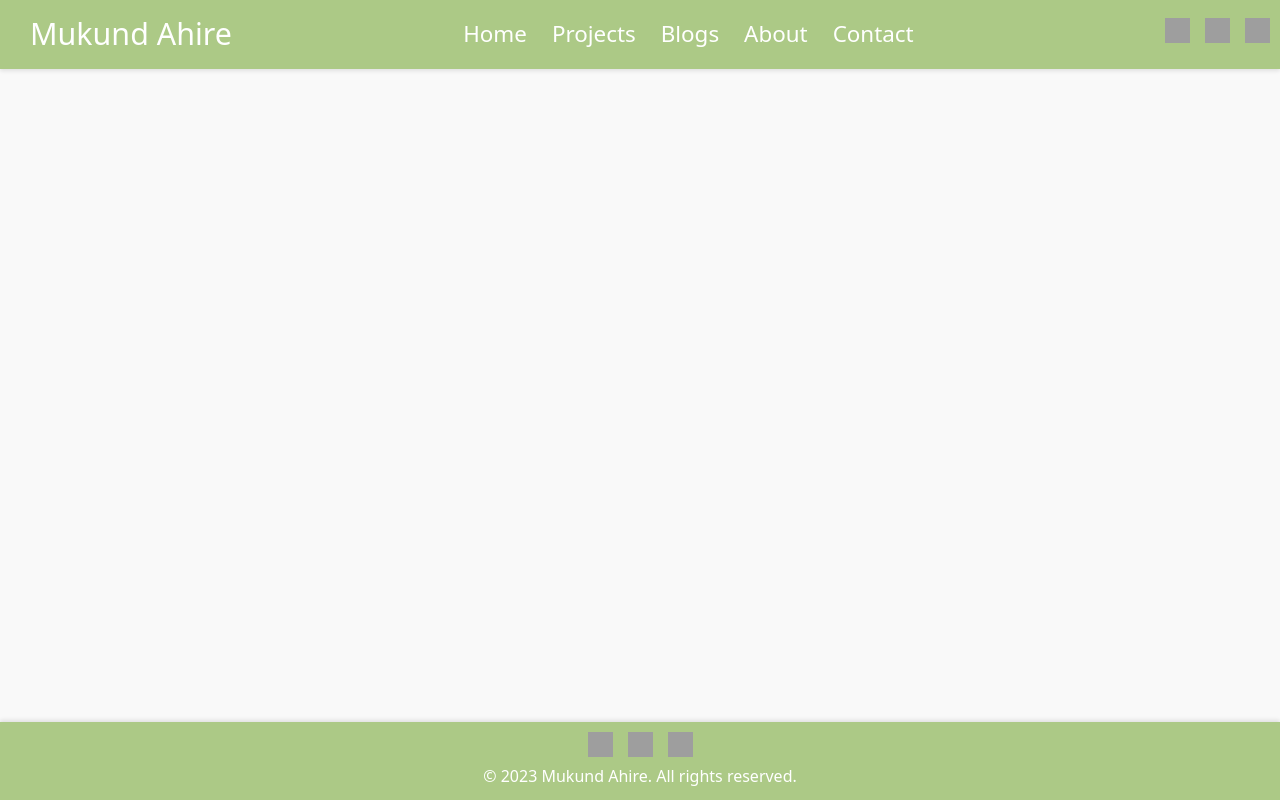
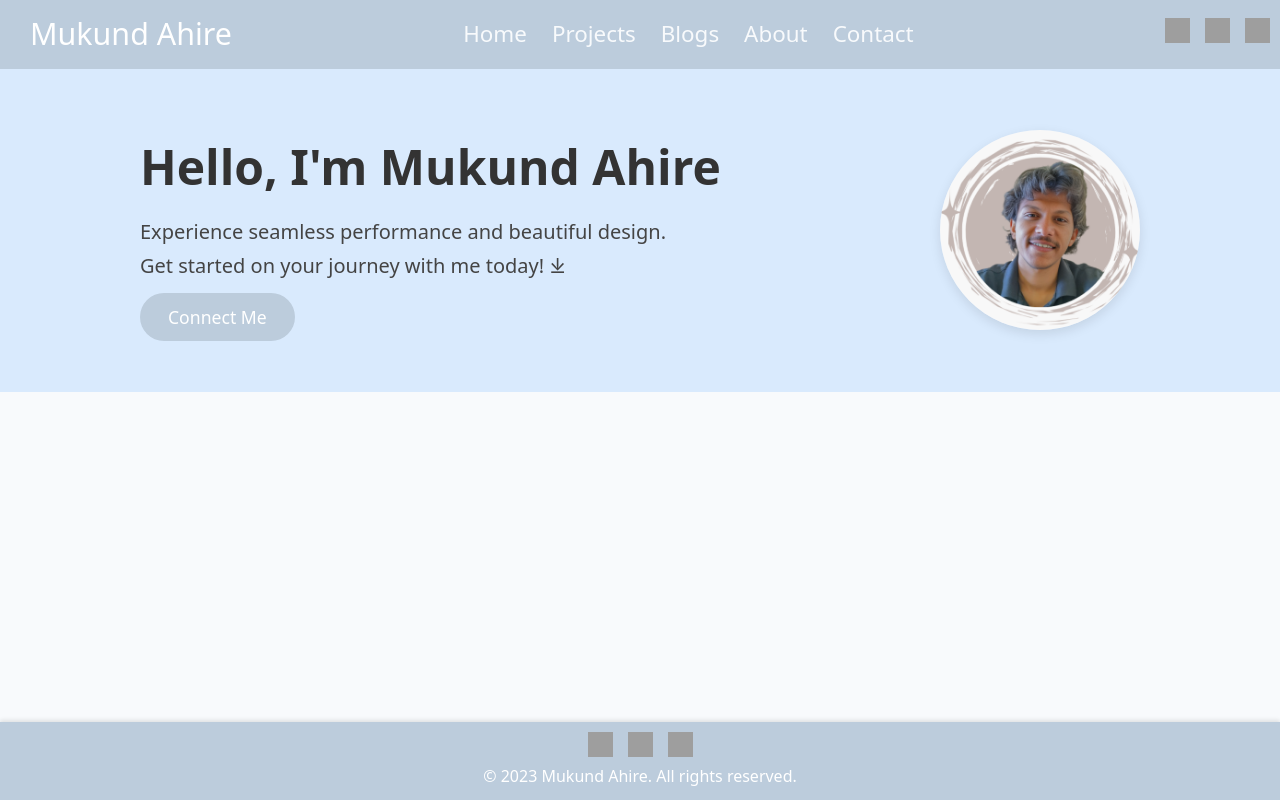
Before and after one commit to mukund-ahire/Basic-Website, a plain HTML site: page index.html in a window 1280 px wide. Drawn offline with Linux system fonts and the light colour scheme; grey boxes are pictures that could not be loaded.

Commit message:
Updated the hero section of the website with color pallete changes in the css

```diff
--- a/css/styles.css
+++ b/css/styles.css
@@ -5,36 +5,35 @@
 }
 
 body {
-    font-family:system-ui, -apple-system, BlinkMacSystemFont, 'Segoe UI', Roboto, Oxygen, Ubuntu, Cantarell, 'Open Sans', 'Helvetica Neue', sans-serif;
+  font-family: system-ui, -apple-system, BlinkMacSystemFont, 'Segoe UI', Roboto, Oxygen, Ubuntu, Cantarell, 'Open Sans', 'Helvetica Neue', sans-serif;
   line-height: 1.6;
-    background-color: #f9f9f9;
+  background-color: #F8FAFC; /* Soft white background */
   color: #333;
 }
 
-  header{
-    background-color: rgba(130, 175, 71, 0.644);
-    color: #ffffff;
+header {
+  background-color: #BCCCDC; /* Dusty Blue */
+  color: #fff;
   padding: 10px;
   display: flex;
   justify-content: space-between;
   align-items: center;
-    position: fixed;
   top: 0;
   width: 100%;
   z-index: 1000;
-    box-shadow: 0 2px 4px rgba(0,0,0,0.1);
+  box-shadow: 0 2px 4px rgba(0, 0, 0, 0.1);
 }
 
 header .logo {
   font-size: 1.9rem;
-    font-weight:500;
+  font-weight: 500;
   margin-left: 20px;
-    transition: transform 0.3s;
-    transition: color 0.3s;
+  transition: transform 0.3s, color 0.3s;
+  color: #fff;
 }
 
-  header .logo:hover{
-    color: #3b702b;
+header .logo:hover {
+  color: #D9EAFD; /* Light Sky Blue hover */
   transform: scale(1.05);
 }
 
@@ -45,16 +44,16 @@
   margin-right: 20px;
 }
 
-  header .nav li a{
+header .nav li a {
   text-decoration: none;
-    color: #ffffff;
+  color: #F8FAFC; /* Very light text */
   font-weight: 400;
   font-size: 1.4rem;
   transition: color 0.3s;
 }
 
-  header .nav li a:hover{
-    color: #3b702b;
+header .nav li a:hover {
+  color: #D9EAFD;
 }
 
 header .socials {
@@ -63,24 +62,24 @@
   gap: 15px;
 }
 
-  header .socials li a{
+header .socials li a {
   text-decoration: none;
-    color: #333;
+  color: #9AA6B2; /* Muted Slate */
 }
 
-  header .socials li img{
+header .socials li img {
   width: 25px;
   height: 25px;
   transition: transform 0.3s;
 }
 
-  header .socials li img:hover{
+header .socials li img:hover {
   transform: scale(1.1);
 }
 
 footer {
-    background-color: rgba(130, 175, 71, 0.644);
-    color: #ffffff;
+  background-color: #BCCCDC;
+  color: #fff;
   text-align: center;
   display: flex;
   flex-direction: column;
@@ -89,9 +88,8 @@
   position: fixed;
   align-items: center;
   bottom: 0;
-    align-content: center;
   width: 100%;
-    box-shadow: 0 -2px 4px rgba(0,0,0,0.1);
+  box-shadow: 0 -2px 4px rgba(0, 0, 0, 0.1);
 }
 
 footer p {
@@ -104,17 +102,86 @@
   gap: 15px;
 }
 
-  footer .socials li a{
+footer .socials li a {
   text-decoration: none;
-    color: #333;
+  color: #D9EAFD;
 }
 
-  footer .socials li img{
+footer .socials li img {
   width: 25px;
   height: 25px;
   transition: transform 0.3s;
 }
 
-  footer .socials li img:hover{
+footer .socials li img:hover {
   transform: scale(1.1);
 }
+
+.hero {
+  background-color: #D9EAFD;
+  padding: 60px 20px;
+}
+
+.hero-content {
+  display: flex;
+  flex-direction: row; /* ensures text left, image right */
+  justify-content: space-between;
+  align-items: center;
+  max-width: 1000px;
+  margin: 0 auto;
+  gap: 40px;
+}
+
+.hero-text {
+  flex: 1;
+}
+
+.hero h2 {
+  font-size: 3rem;
+  font-weight: 700;
+  margin-bottom: 10px;
+}
+
+.hero .lineone {
+  font-size: 1.25rem;
+  line-height: 1.7;
+  color: #444;
+}
+
+.hero .linetwo {
+  font-size: 1.25rem;
+  line-height: 1.7;
+  color: #444;
+  margin-bottom: 20px;
+}
+
+.btn {
+  background-color: #BCCCDC;
+  color: #fff;
+  padding: 12px 28px;
+  font-size: 1.1rem;
+  border: none;
+  border-radius: 30px;
+  text-decoration: none;
+  cursor: pointer;
+  transition: background-color 0.3s ease, transform 0.3s ease;
+}
+
+.btn:hover {
+  background-color: #9AA6B2;
+  transform: scale(1.05);
+}
+
+.hero-image {
+  width: 200px;
+  height: 200px;
+  border-radius: 50%;
+  object-fit: cover;
+  box-shadow: 0 4px 12px rgba(0, 0, 0, 0.1);
+  flex-shrink: 0;
+  transition: transform 0.3s;
+}
+
+.hero-image:hover {
+  transform: scale(1.05);
+}
--- a/index.html
+++ b/index.html
@@ -28,6 +28,19 @@
       </nav>
     </ul>
   </header>
+  <main>
+    <section class="hero">
+      <div class="hero-content">
+        <div class="hero-text">
+          <h2>Hello, I'm Mukund Ahire</h2>
+          <p class="lineone">Experience seamless performance and beautiful design.</p>
+          <p class="linetwo">Get started on your journey with me today! &DownArrowBar;</p>
+          <a href="#" class="btn">Connect Me</a>
+        </div>
+        <img src="assests/image.png" alt="Hero" class="hero-image" />
+      </div>
+    </section>
+  </main>
   <footer class="footer">
     <ul class="socials">
       <li><a href="#"><img src="https://img.icons8.com/?size=100&id=phOKFKYpe00C&format=png&color=000000" alt="Twitter"></a></li>
```
Also changed, not shown: assests/image.png (added), 1 other file. Lines whose indentation alone changed are shown as unchanged.
